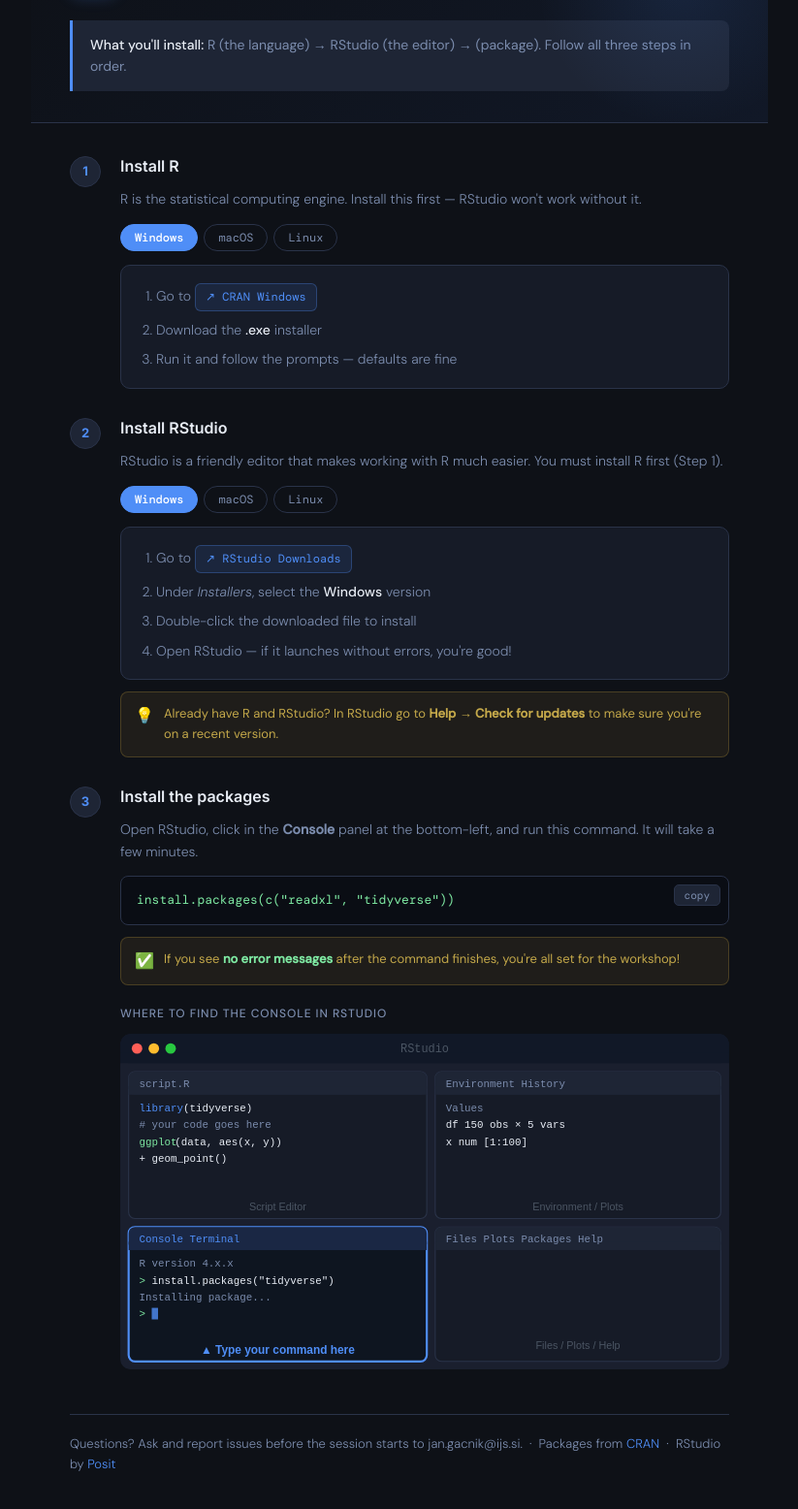
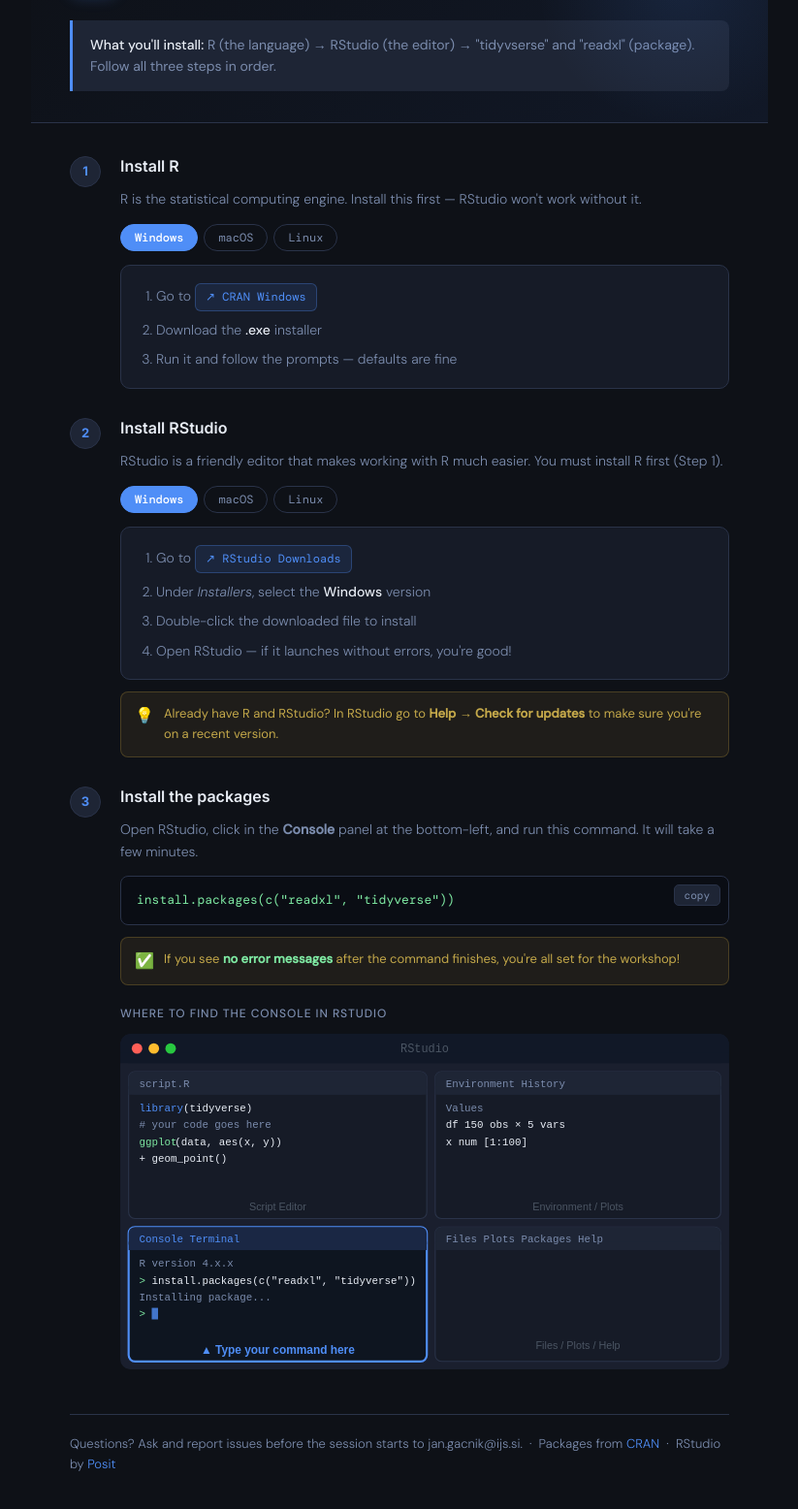
Before and after one commit to jgacnik/r-workshop, a plain HTML site: page index.html in a window 1280 px wide. Shown: the part 108-1664 px from the top of the page at 97% size, without its empty margins (228-1051 px from the left). Drawn offline with nearby package versions, Linux system fonts and the light colour scheme.

Commit message:
Update index.html

```diff
--- a/index.html
+++ b/index.html
@@ -300,7 +300,7 @@
     </div>
   </div>
   <div class="intro">
-    <strong>What you'll install:</strong> R (the language) → RStudio (the editor) →  (package). Follow all three steps in order.
+    <strong>What you'll install:</strong> R (the language) → RStudio (the editor) →  "tidyvserse" and "readxl" (package). Follow all three steps in order.
   </div>
 </header>
 
@@ -457,7 +457,7 @@
           <text x="18" y="199" font-family="monospace" font-size="10" fill="#4f8ef7">Console  Terminal</text>
           <text x="18" y="222" font-family="monospace" font-size="10" fill="#7b8cad">R version 4.x.x</text>
           <text x="18" y="238" font-family="monospace" font-size="10" fill="#7ee8a2">&gt; </text>
-          <text x="30" y="238" font-family="monospace" font-size="10" fill="#e8edf5">install.packages("tidyverse")</text>
+          <text x="30" y="238" font-family="monospace" font-size="10" fill="#e8edf5">install.packages(c("readxl", "tidyverse"))</text>
           <text x="18" y="254" font-family="monospace" font-size="10" fill="#7b8cad">Installing package...</text>
           <!-- blinking cursor line -->
           <text x="18" y="270" font-family="monospace" font-size="10" fill="#7ee8a2">&gt; </text>
```
